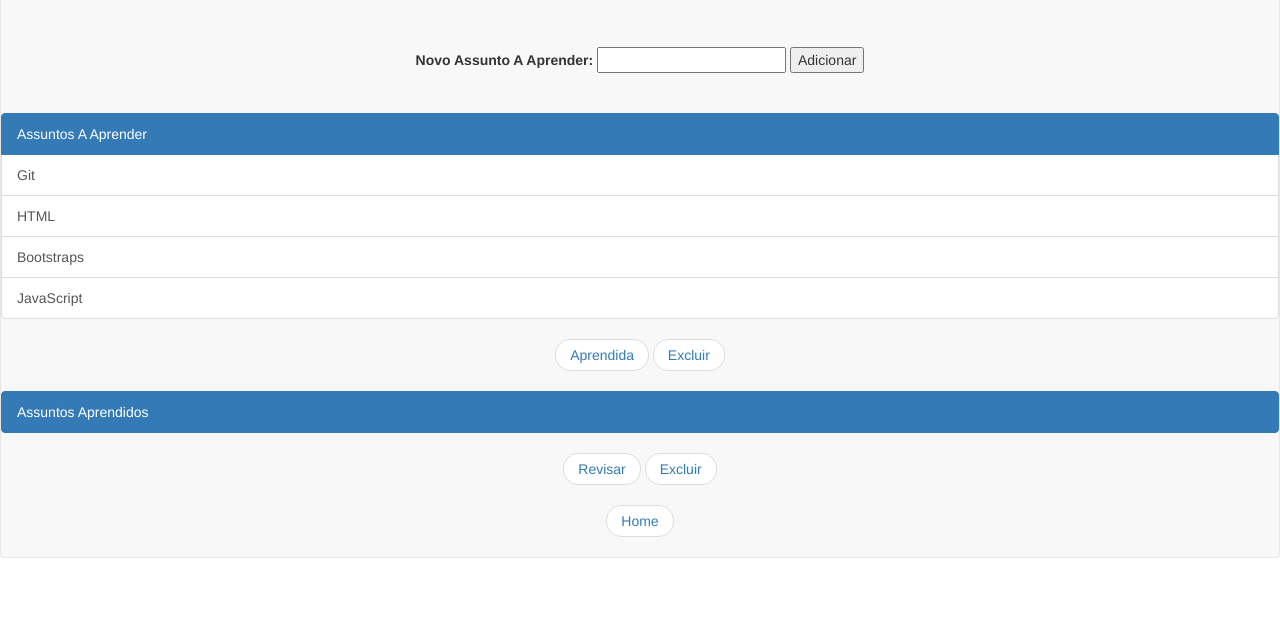
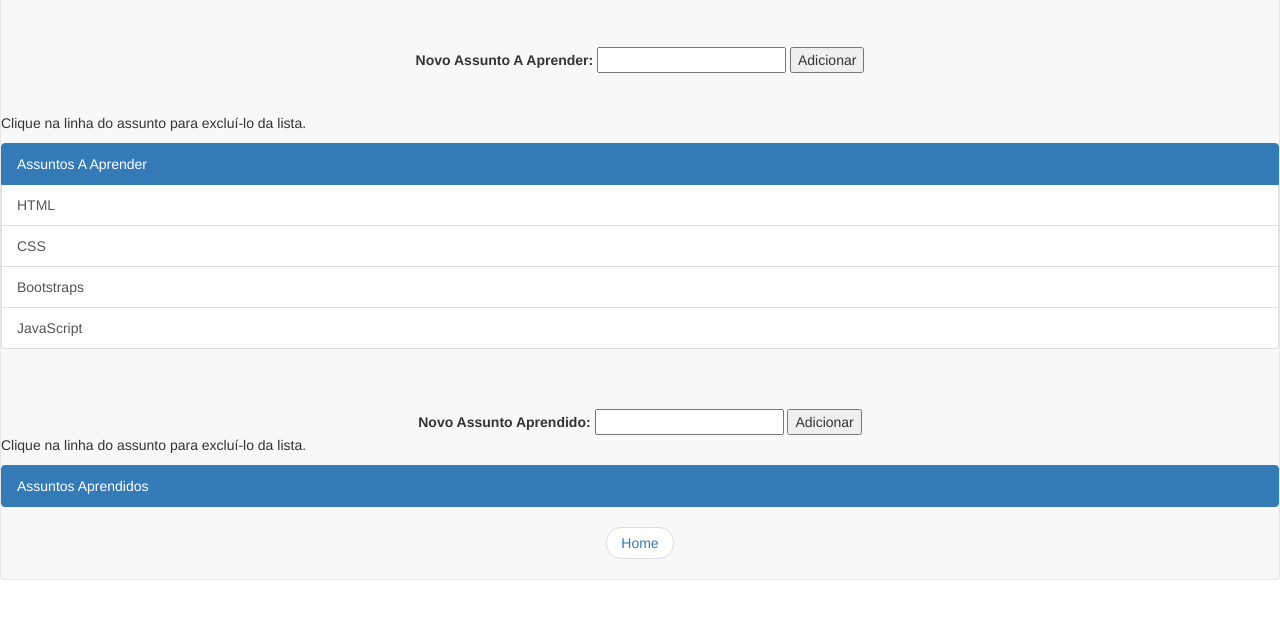
Before and after one commit to Jefersony/si1-lab1, a plain HTML site: page dinamica/Lista dinamica.html in a window 1280 px wide. Shown: the part 64-682 px from the top of the page. Drawn offline with nearby package versions, Linux system fonts and the light colour scheme.

Commit message:
Conclusão.

```diff
--- a/dinamica/Lista dinamica.html
+++ b/dinamica/Lista dinamica.html
@@ -13,11 +13,17 @@
                 $("#adicionar").click(function() {
                     console.log( "string");
                     var texto = $("#texto").val();
-                    $("#listaAAprender").append("<a href='#' class='assunto list-group-item'>" + texto + "</a>");
+                    $("#listaAAprender").append("<a href='#' class='assunto list-group-item' onclick='this.remove()'>" + texto + "</a>");
                 });
 
                 <!-- $(".list-group-item").on("click", function(){this.remove()})-->
                 $(".assunto").on("click", function(){this.remove()})
+
+                $("#adicionar2").click(function() {
+                    console.log( "string");
+                    var texto = $("#texto2").val();
+                    $("#listaAprendidas").append("<a href='#' class='assunto list-group-item' onclick='this.remove()'>" + texto + "</a>");
+                });
 
             });
         </script>
@@ -29,43 +35,38 @@
     <br><br>
     <center>
         <span><b>Novo Assunto A Aprender:</b></span> <input id="texto" type="text" name="Nome">
-        <button id="adicionar" >Adicionar</button></button>
+        <button id="adicionar" >Adicionar</button>
     </center>
     <br><br>
+    <p>Clique na linha do assunto para excluí-lo da lista.</p>
     <section>
         <div id="listaAAprender" class="list-group">
             <a href="#" class="list-group-item active">
                 Assuntos A Aprender
             </a>
-            <a href="#" class="assunto list-group-item">Git</a>
             <a href="#" class="assunto list-group-item">HTML</a>
+            <a href="#" class="assunto list-group-item">CSS</a>
             <a href="#" class="assunto list-group-item">Bootstraps</a>
             <a href="#" class="assunto list-group-item">JavaScript</a>
         </div>
     </section>
 
-    <nav>
-        <ul class="pager">
-            <li><a>Aprendida</a></li>
-            <li><a>Excluir</a></li>
-        </ul>
-    </nav>
+    <br><br>
+    <center>
+        <span><b>Novo Assunto Aprendido:</b></span> <input id="texto2" type="text" name="Nome">
+        <button id="adicionar2" >Adicionar</button>
+    </center>
 
+    <p>Clique na linha do assunto para excluí-lo da lista.</p>
     <article>
         <div class="list-group">
-            <a href="#" class="list-group-item active">
+            <a id="listaAprendidas" href="#" class="list-group-item active">
                 Assuntos Aprendidos
             </a>
 
         </div>
     </article>
 
-    <nav>
-        <ul class="pager">
-            <li><a >Revisar</a></li>
-            <li><a >Excluir</a></li>
-        </ul>
-    </nav>
 
     <nav>
         <ul class="pager">
```
